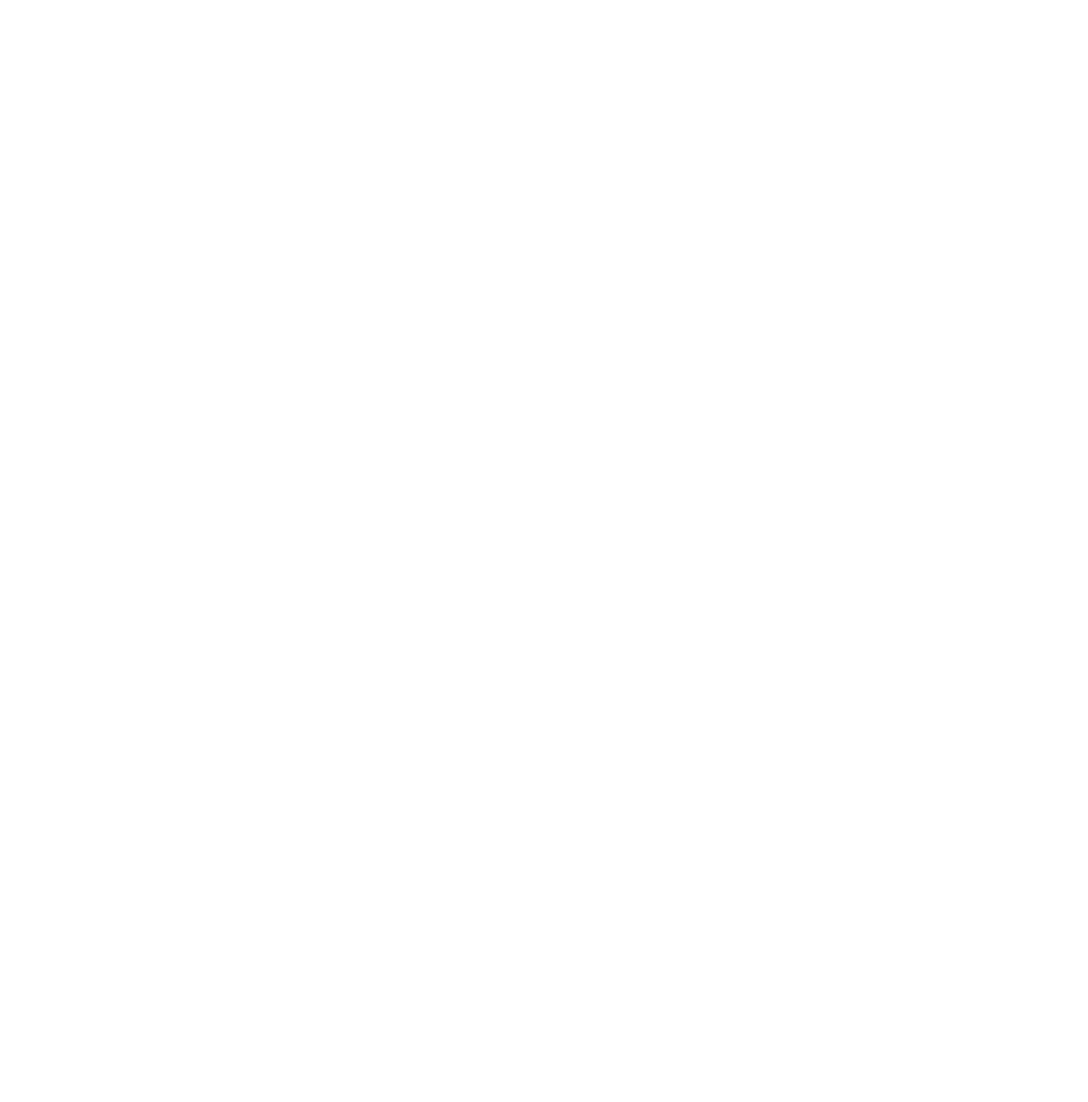
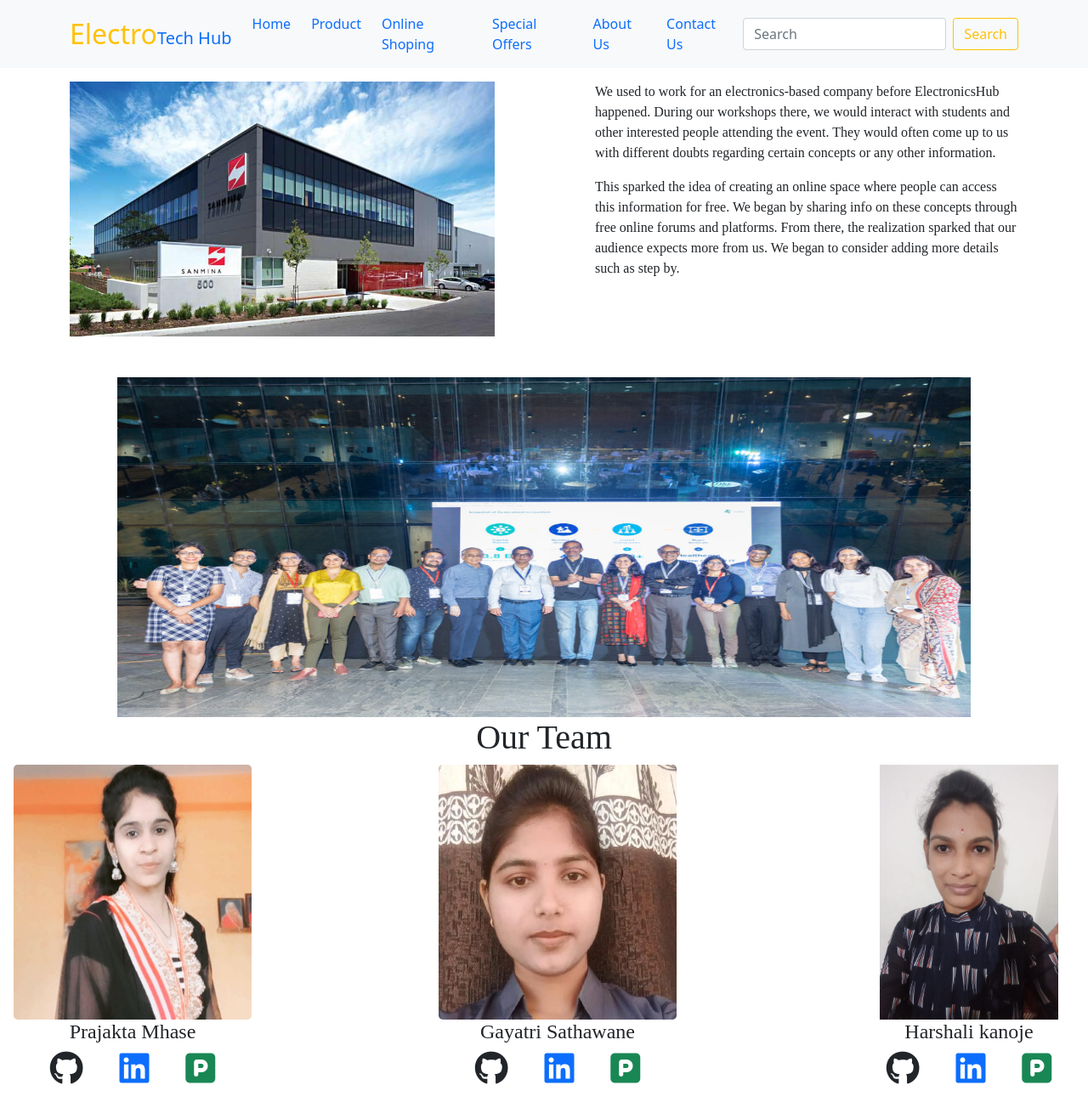
Before and after one commit to prajktamhase/electro-tech-hub-igcp1-group-project-2, a plain HTML site: page pages/aboutus.html in a window 1280 px wide. Shown: the top 1297 px of the page at 85% size. Before the commit the page ends 800 px from the top, so only its background shows below. Drawn offline with nearby package versions, Linux system fonts and the light colour scheme.

Commit message:
added about us page

```diff
--- a/pages/aboutus.html
+++ b/pages/aboutus.html
@@ -0,0 +1,205 @@
+<!DOCTYPE html>
+<html lang="en">
+<head>
+    <meta charset="UTF-8">
+    <meta name="viewport" content="width=device-width, initial-scale=1.0">
+    <title>about us</title>
+    <link href="https://cdn.jsdelivr.net/npm/bootstrap@5.0.2/dist/css/bootstrap.min.css" rel="stylesheet" integrity="sha384-EVSTQN3/azprG1Anm3QDgpJLIm9Nao0Yz1ztcQTwFspd3yD65VohhpuuCOmLASjC" crossorigin="anonymous">
+
+
+    <script src="https://kit.fontawesome.com/dec2efd4bc.js" crossorigin="anonymous"></script>
+</head>
+<body>
+    <nav class="navbar navbar-expand-lg bg-body-secondary fixed-top bg-light">
+        <div class="container">
+          <a class="navbar-brand" href="#"><span class="text-warning fs-2 mb-2">Electro</span>Tech Hub</a>
+          <button class="navbar-toggler" type="button" data-bs-toggle="collapse" data-bs-target="#navbarSupportedContent" aria-controls="navbarSupportedContent" aria-expanded="false" aria-label="Toggle navigation">
+            <span class="navbar-toggler-icon"></span>
+          </button>
+          <div class="collapse navbar-collapse" id="navbarSupportedContent">
+            <ul class="navbar-nav me-auto mb-2 mb-lg-0">
+
+              <li class="nav-item me-2 ">
+                <a class="nav-link" href="#">Home</a>
+              </li>
+
+              <li class="nav-item me-2">
+                <a class="nav-link" href="#">Product</a>
+              </li>
+
+              <li class="nav-item me-2">
+                <a class="nav-link" href="#">Online Shoping</a>
+              </li>
+
+              <li class="nav-item me-2">
+                <a class="nav-link" href="#">Special Offers</a>
+              </li>
+
+              <li class="nav-item me-2">
+                <a class="nav-link" href="#">About Us</a>
+              </li>
+
+              <li class="nav-item me-2">
+                <a class="nav-link" href="#">Contact Us</a>
+              </li>
+
+            </ul>
+            <form class="d-flex" role="search">
+              <input class="form-control me-2" type="search" placeholder="Search" aria-label="Search">
+              <button class="btn btn-outline-warning" type="submit">Search</button>
+            </form>
+          </div>
+        </div>
+      </nav>
+
+
+      <div class="container my-5">
+        <div class="row">
+          <div class="col-md-6">
+            <div class="mt-5">
+           <img src="./../images/companyimg.jpg" style="width: 500px;">
+           </div>
+          </div>
+          <div class="col-md-6">
+           <div class="mt-5 ms-5">
+            <p style="font-family: karla;">We used to work for an electronics-based company before ElectronicsHub happened. During our workshops there, we would interact with students and other interested people attending the event. They would often come up to us with different doubts regarding certain concepts or any other information.</p>
+            <p style="font-family: karla;">
+                This sparked the idea of creating an online space where people can access this information for free. We began by sharing info on these concepts through free online forums and platforms. From there, the realization sparked that our audience expects more from us. We began to consider adding more details such as step by.
+            </p>
+           </div>
+          </div>
+
+        </div>
+      </div>
+
+
+
+      <div>
+        <div class="container">
+            <img src="./../images/teammember.jpg" style="height:400px; width: 90%;" class="d-block mx-auto">
+
+        </div>
+      </div>
+     <h1 class="text-center "style="font-family: karla;">Our Team</h1>
+      <div>
+        <div class="d-flex justify-content-between">
+            <div class="team mx-3 rounded-3">
+              <img src="./../images/prajkta.jpg" style="width:280px; height: 300px;" class="rounded-3">
+              <h4 class="text-center"  style="font-family: karla;">Prajakta Mhase</h4>
+              <div class="d-flex justify-content-evenly ">
+                <div>
+                    <i class="fa-brands fa-github fs-1"></i>
+                </div>
+                <div>
+                    <i class="fa-brands fa-linkedin fs-1 text-primary"></i>
+                </div>
+                <div>
+                    <i class="fa-solid fa-square-parking fs-1 text-success"></i>
+                </div>
+
+              </div>
+            </div>
+            <div class="team">
+                <img src="./../images/gayatri-img.jpg" style="width:280px; height: 300px;" class="rounded-3">
+                <h4 class="text-center"  style="font-family: karla;">Gayatri Sathawane</h4>
+                <div class="d-flex justify-content-evenly ">
+                  <div>
+                      <i class="fa-brands fa-github fs-1"></i>
+                  </div>
+                  <div>
+                      <i class="fa-brands fa-linkedin fs-1 text-primary"></i>
+                  </div>
+                  <div>
+                      <i class="fa-solid fa-square-parking fs-1 text-success"></i>
+                  </div>
+                </div>
+
+
+
+
+
+
+              </div>
+              <div class="team">
+                <img src="./../images/harshali.jpg" style="width:280px; height: 300px;" class="rounded-3">
+                <h4 class="text-center"  style="font-family: karla;">Harshali kanoje</h4>
+                <div class="d-flex justify-content-evenly ">
+                  <div>
+                      <i class="fa-brands fa-github fs-1"></i>
+                  </div>
+                  <div>
+                      <i class="fa-brands fa-linkedin fs-1 text-primary"></i>
+                  </div>
+                  <div>
+                      <i class="fa-solid fa-square-parking fs-1 text-success"></i>
+                  </div>
+                </div>
+              </div>
+        </div>
+
+        <div>
+            <div class="d-flex justify-content-evenly mt-4">
+                <div class="team">
+                  <img src="./../images/tupe.jpg" style="width:280px; height: 300px;" class="rounded-3">
+                  <h4 class="text-center"  style="font-family: karla;">Datta Tupe</h4>
+                <div class="d-flex justify-content-evenly ">
+                  <div>
+                      <i class="fa-brands fa-github fs-1"></i>
+                  </div>
+                  <div>
+                      <i class="fa-brands fa-linkedin fs-1 text-primary"></i>
+                  </div>
+                  <div>
+                      <i class="fa-solid fa-square-parking fs-1 text-success"></i>
+                  </div>
+                </div>
+                </div>
+                <div class="team">
+                    <img src="./../images/shewta.jpg" style="width:280px; height: 300px;" class="rounded-3">
+                    <h4 class="text-center"  style="font-family: karla;">Shewta Pund</h4>
+                <div class="d-flex justify-content-evenly ">
+                  <div>
+                      <i class="fa-brands fa-github fs-1"></i>
+                  </div>
+                  <div>
+                      <i class="fa-brands fa-linkedin fs-1 text-primary"></i>
+                  </div>
+                  <div>
+                      <i class="fa-solid fa-square-parking fs-1 text-success"></i>
+                  </div>
+                </div>
+                  </div>
+
+      </div>
+
+
+
+
+
+
+
+
+
+
+
+
+
+
+
+
+
+
+
+
+
+
+
+
+
+
+
+
+
+      <script src="https://cdn.jsdelivr.net/npm/bootstrap@5.0.2/dist/js/bootstrap.bundle.min.js" integrity="sha384-MrcW6ZMFYlzcLA8Nl+NtUVF0sA7MsXsP1UyJoMp4YLEuNSfAP+JcXn/tWtIaxVXM" crossorigin="anonymous"></script>
+</body>
+</html>
```
Also changed, not shown: css/contactus.css (+1 -9 lines), index.html (+2 -2 lines), pages/contact_us.html (+52 -5 lines), images/ElectronicsHub-Logo.jpg (added), images/companyimg.jpg (added), images/gayatri-img.jpg (added), images/harshali.jpg (added), images/prajkta.jpg (added), images/shewta.jpg (added), images/teammember.jpg (added), images/tupe.jpg (added), 1 other file.
